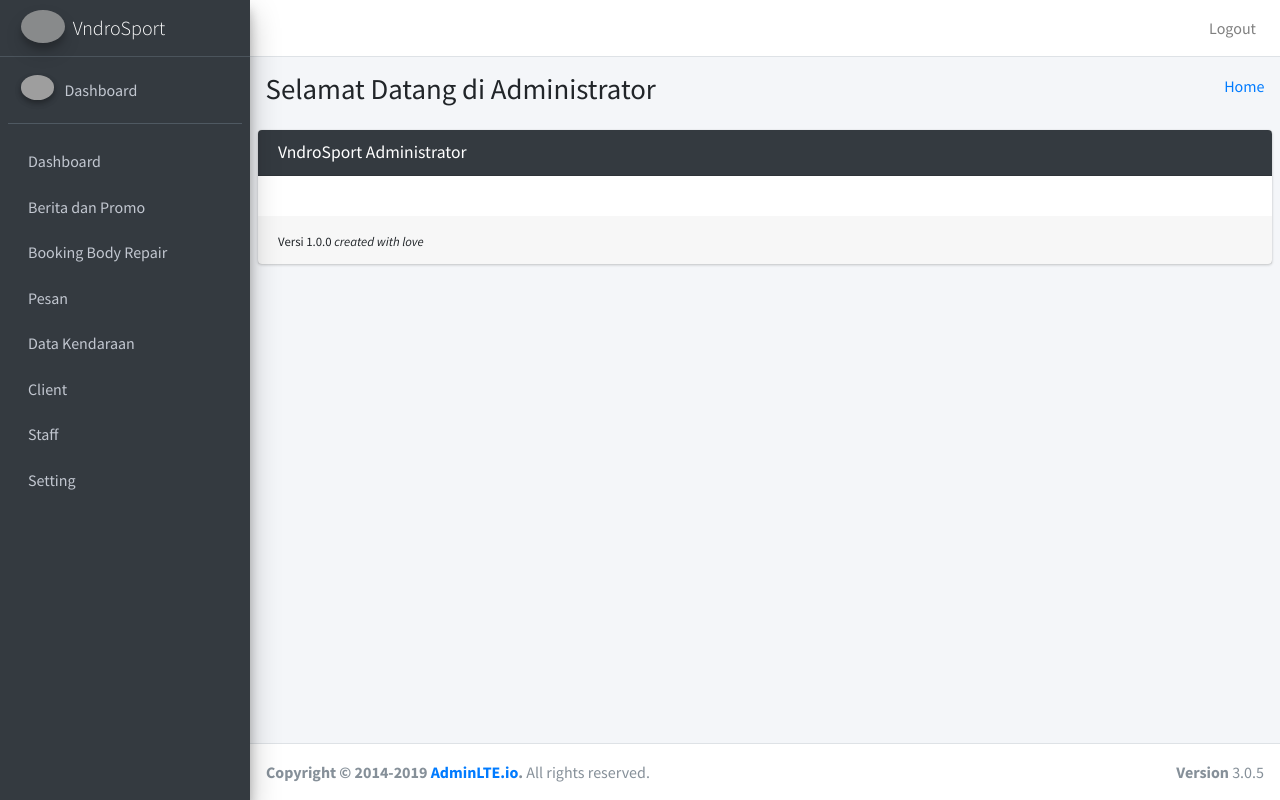
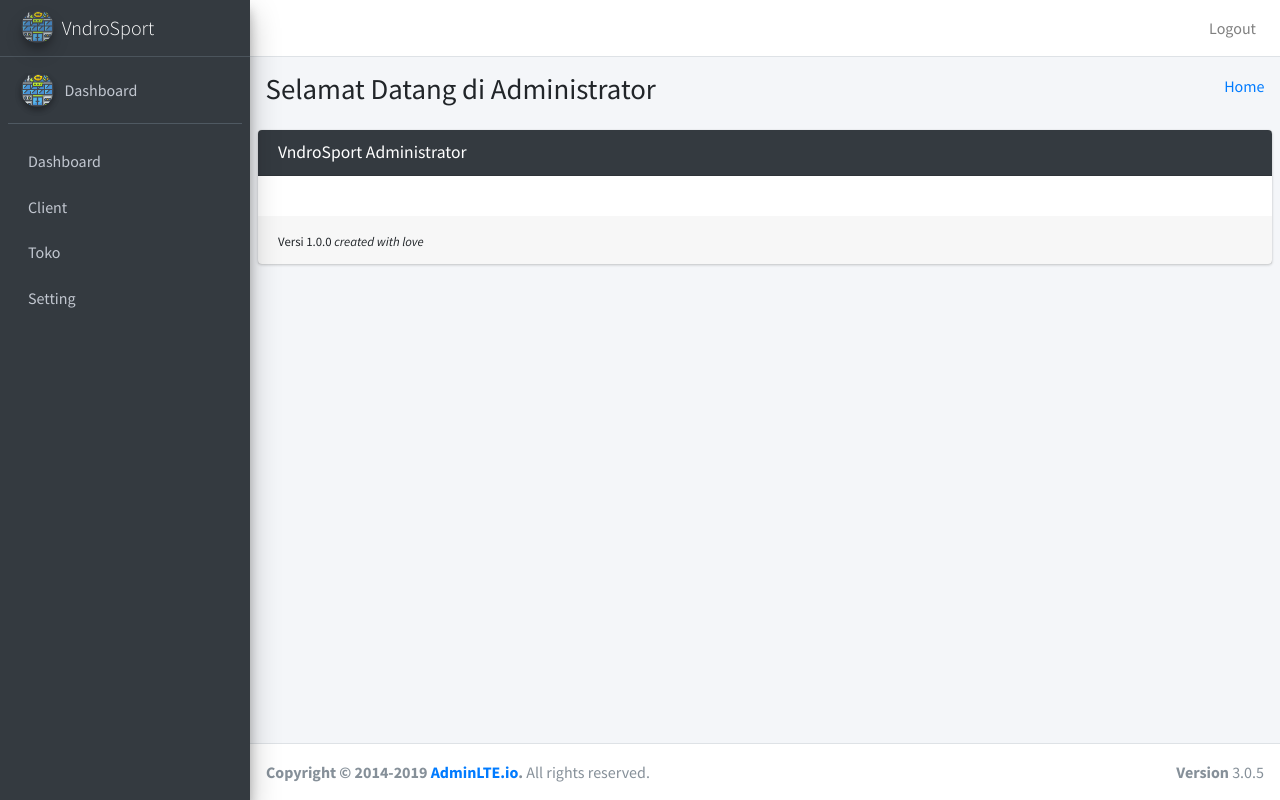
Before and after one commit to alexistdev/vndrosport, a CodeIgniter app: page /vndrosport/admin/dashboard in a window 1280 px wide. Run offline with CodeIgniter, Linux system fonts and the light colour scheme; the visitor is signed in with stand-in values (Sample User, id 1); some libraries are stand-ins or nearby versions; grey boxes are pictures that could not be loaded.

Commit message:
Menambahkan login administrator web

```diff
--- a/application/config/routes.php
+++ b/application/config/routes.php
@@ -55,3 +55,4 @@ $route['translate_uri_dashes'] = FALSE;
 
 /** Route Administrator */
 $route['admin/dashboard'] = 'administrator/Member';
+$route['admin/logout'] = 'administrator/Member/Logout';
--- a/application/models/M_admin.php
+++ b/application/models/M_admin.php
@@ -7,7 +7,7 @@ class M_admin extends CI_Model
 	{
 		parent::__construct();
 		$this->load->database();
-		//$this->tbadmin = 'admin';
+		$this->tbadmin = 'admin';
 //		$this->tbdetailstaff = 'detailstaff';
 //		$this->tbusers = 'users';
 //		$this->tbdetailuser = 'detailuser';
@@ -19,5 +19,14 @@ class M_admin extends CI_Model
 //		$this->tbinbox = 'inbox';
 	}
 
+	#########################################################################################
+	#                                   tabel admin                     					#
+	#########################################################################################
+
+	public function validasi_login($username)
+	{
+		$this->db->where('username', $username);
+		return $this->db->get($this->tbadmin);
+	}
 
 }
--- a/application/views/admin/template/v_sidebar.php
+++ b/application/views/admin/template/v_sidebar.php
@@ -36,53 +36,7 @@ defined('BASEPATH') or exit('No direct script access allowed');?>
 						</p>
 					</a>
 				</li>
-				<li class="nav-item">
-					<a href="<?= base_url('admin/berita'); ?>" class="nav-link">
-						<i class="nav-icon fas fa-bullhorn"></i>
-						<p>
-							Berita dan Promo
-						</p>
-					</a>
-				</li>
-				<li class="nav-item">
-					<a href="<?= base_url('Transaksi'); ?>" class="nav-link">
-						<i class="nav-icon fas fa-th"></i>
-						<p>
-							Booking Body Repair
-						</p>
-					</a>
-				</li>
-				<li class="nav-item">
-					<a href="<?= base_url('admin/pesan'); ?>" class="nav-link">
-						<i class="nav-icon fas fa-envelope"></i>
-						<p>
-							Pesan
-						</p>
-					</a>
-				</li>
-				<li class="nav-item">
-					<a href="#" class="nav-link">
-						<i class="nav-icon fas fa-car"></i>
-						<p>
-							Data Kendaraan
-							<i class="fas fa-angle-left right"></i>
-						</p>
-					</a>
-					<ul class="nav nav-treeview">
-						<li class="nav-item">
-							<a href="<?= base_url('admin/kendaraan'); ?>" class="nav-link">
-								<i class="far fa-circle nav-icon"></i>
-								<p>Master Data Kendaraan</p>
-							</a>
-						</li>
-						<li class="nav-item">
-							<a href="pages/layout/top-nav-sidebar.html" class="nav-link">
-								<i class="far fa-circle nav-icon"></i>
-								<p>Data Kendaraan Client</p>
-							</a>
-						</li>
-					</ul>
-				</li>
+
 
 				<li class="nav-item">
 					<a href="<?= base_url('admin/client'); ?>" class="nav-link">
@@ -96,7 +50,7 @@ defined('BASEPATH') or exit('No direct script access allowed');?>
 					<a href="<?= base_url('admin/staff'); ?>" class="nav-link">
 						<i class="nav-icon fas fa-users-cog"></i>
 						<p>
-							Staff
+							Toko
 						</p>
 					</a>
 				</li>
```
Also changed, not shown: application/controllers/Login.php (+1 -28 lines), captcha/1625575961.8214.jpg (added), captcha/1625575970.4785.jpg (added), captcha/1625576250.7747.jpg (added), gambar/logo.png (added), gambar/myicon.png (added).
